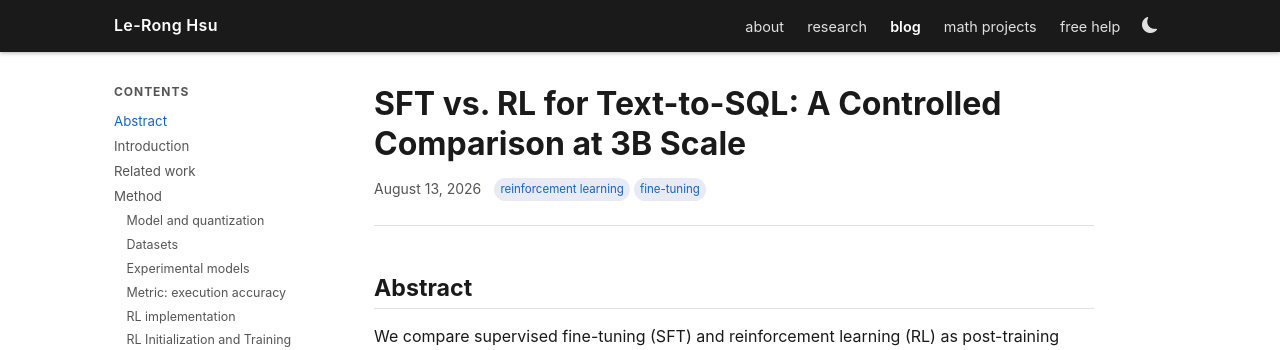
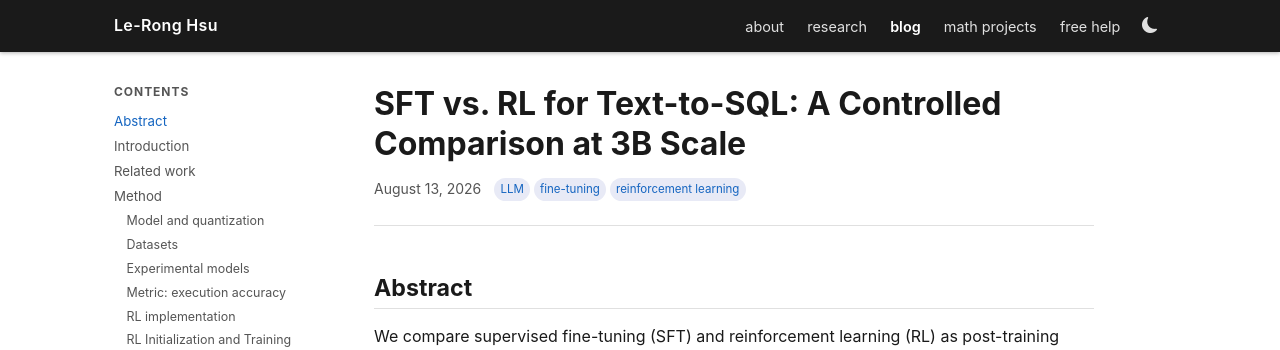
Before and after one commit to levi-hsu/levi-hsu.github.io, a Jekyll site: the page built from _posts/2026-08-13-text-to-sql.md, in a window 1280 px wide and 900 px high. Shown: the top 350 px of the window. Built offline with Jekyll 4.4.1, drawn with Linux system fonts in a browser that asks for light colours.

Commit message:
20260813-5

```diff
--- a/_posts/2026-08-13-text-to-sql.md
+++ b/_posts/2026-08-13-text-to-sql.md
@@ -3,8 +3,9 @@ layout: post
 title: "SFT vs. RL for Text-to-SQL: A Controlled Comparison at 3B Scale"
 date: 2026-08-13
 tags:
+  - LLM
+  - fine-tuning
   - reinforcement learning
-  - fine-tuning
 image: "/assets/img/text-to-sql/fig1_execution_accuracy_by_model.png"
 ---
 
```
